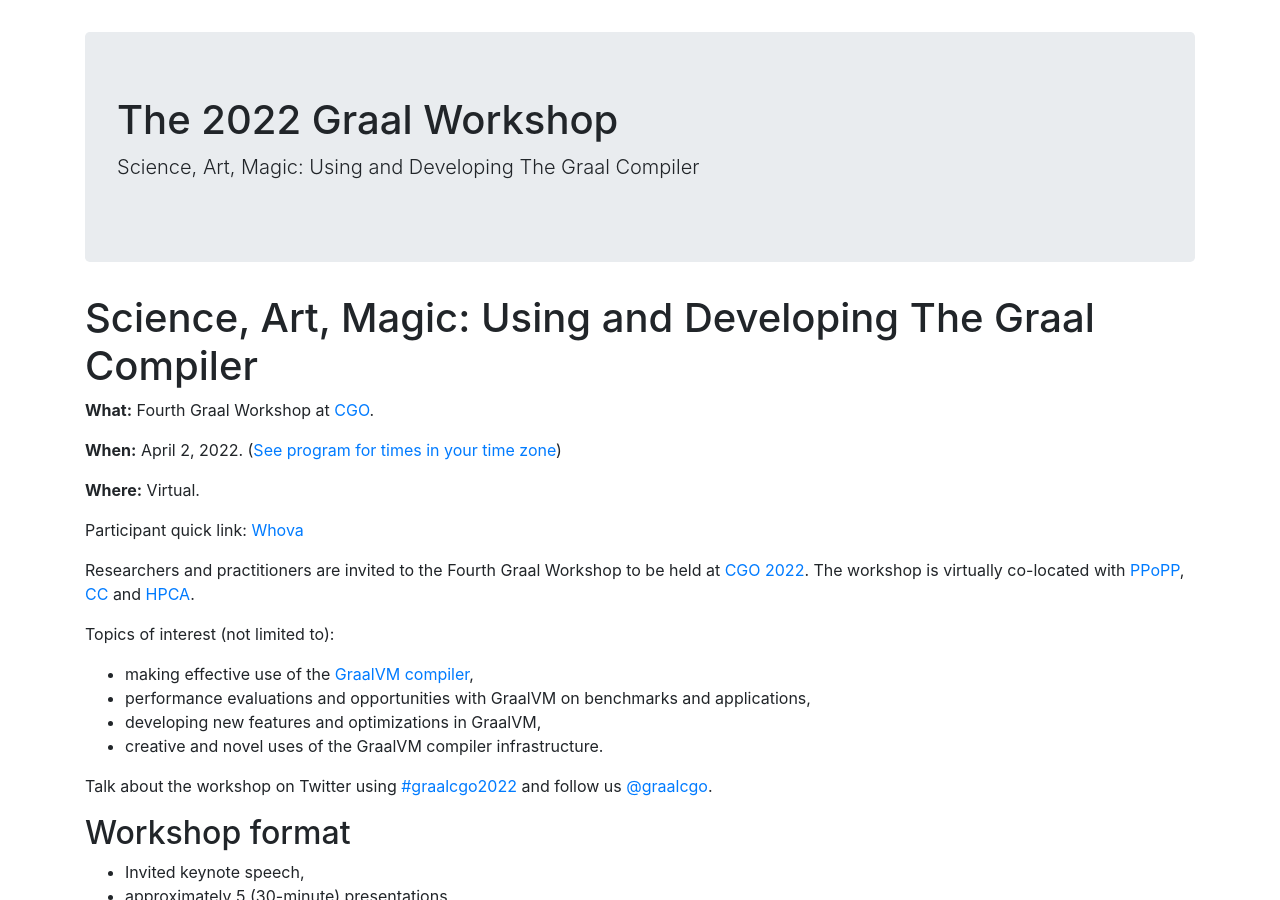
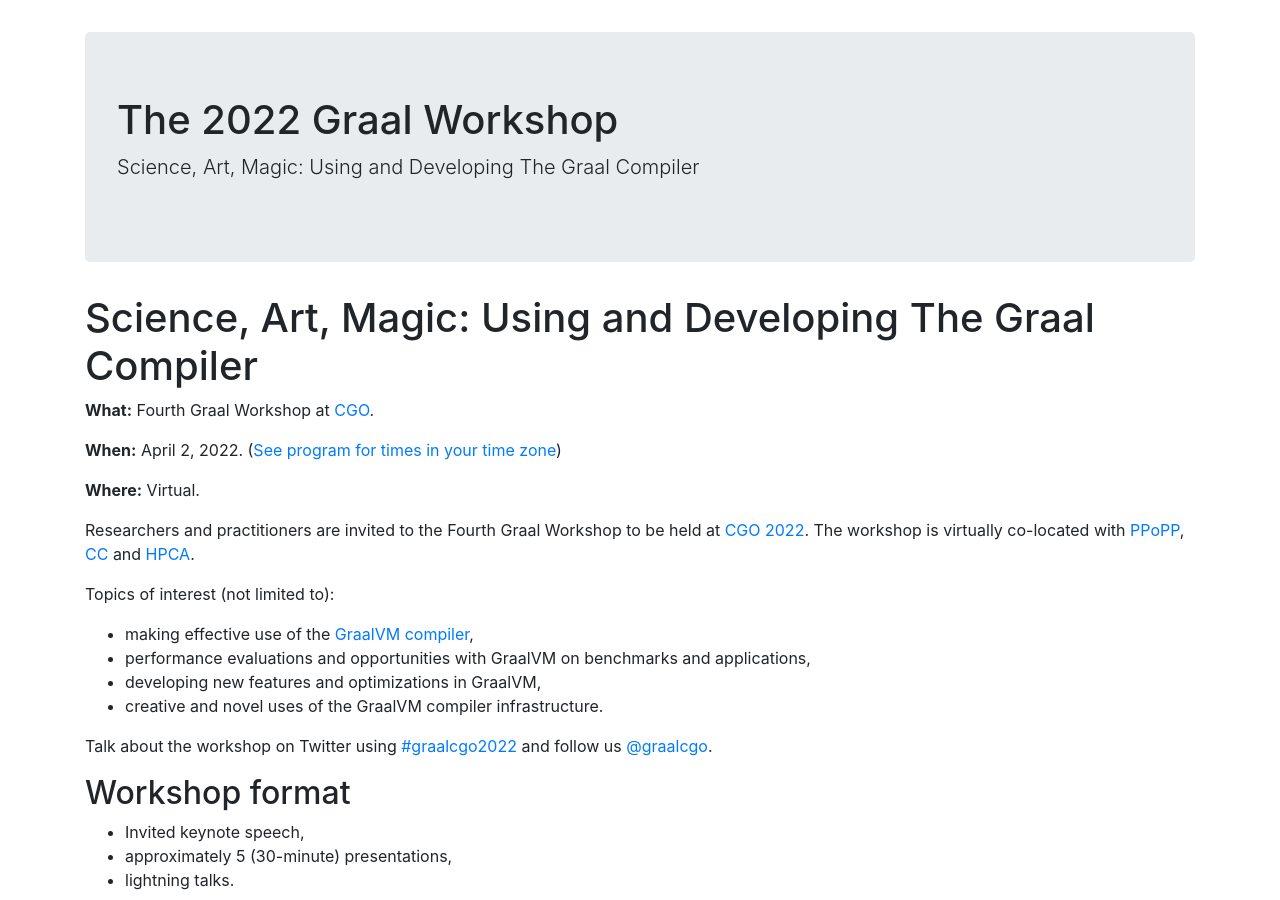
Before and after one commit to graalworkshop/graalworkshop.github.io, a Jekyll site: the page built from 2022/index.md, in a window 1280 px wide and 900 px high. Built offline with Jekyll 4.4.1, drawn with Linux system fonts in a browser that asks for light colours.

Commit message:
Remove participant quick links

```diff
--- a/2022/index.md
+++ b/2022/index.md
@@ -10,8 +10,6 @@ title: 2022
 **When:** April 2, 2022. ([See program for times in your time zone](https://conf.researchr.org/program/cgo-2022/program-cgo-2022))
 
 **Where:** Virtual.
-
-Participant quick link: [Whova](https://whova.com/portal/webapp/ppopp_202204/Agenda/2239303)
 
 Researchers and practitioners are invited to the Fourth Graal Workshop to be held at [CGO 2022](https://conf.researchr.org/home/cgo-2022). The workshop is virtually co-located with [PPoPP](https://conf.researchr.org/home/PPoPP-2022), [CC](https://conf.researchr.org/home/CC-2022) and [HPCA](https://hpca-conf.org/2022/).
 
```
